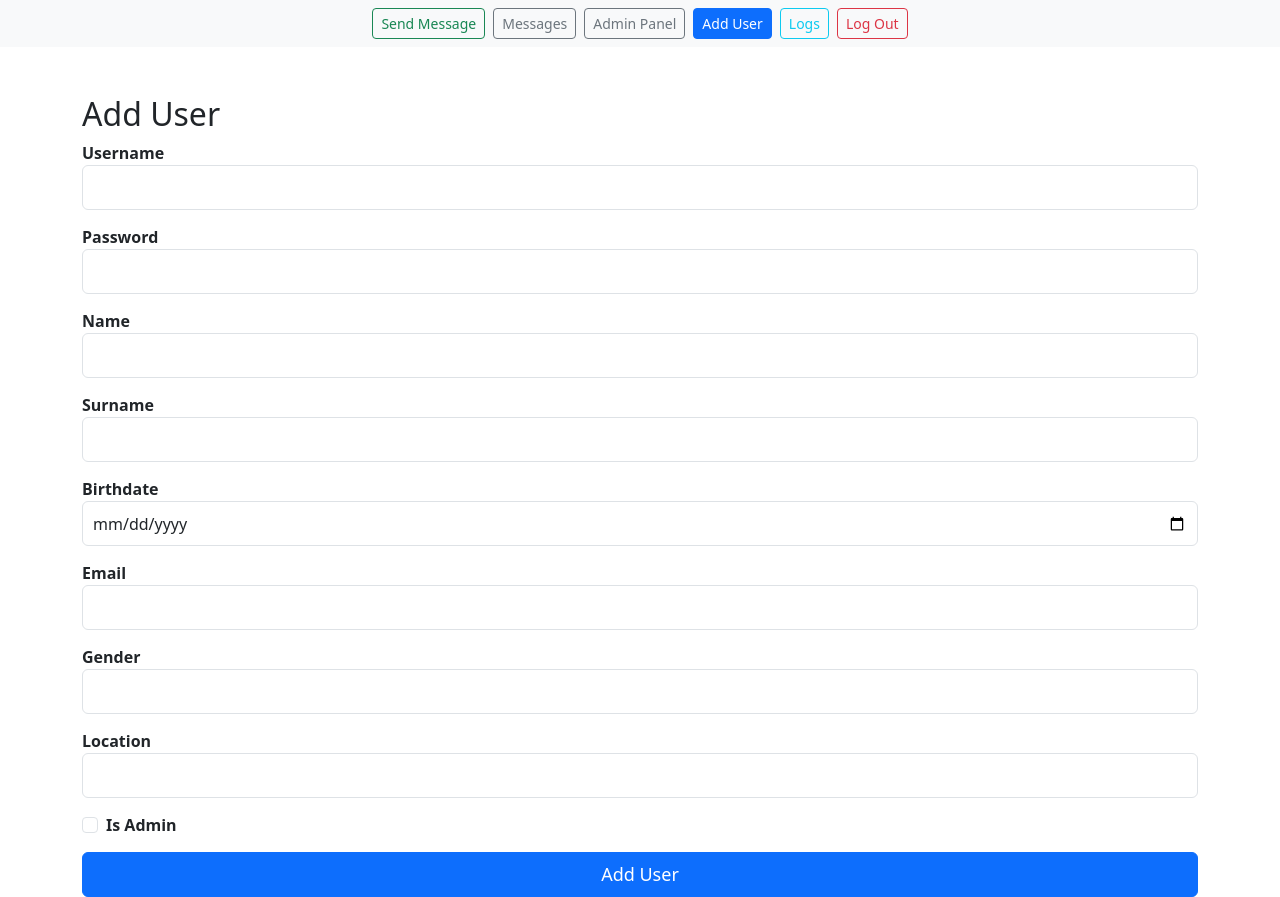
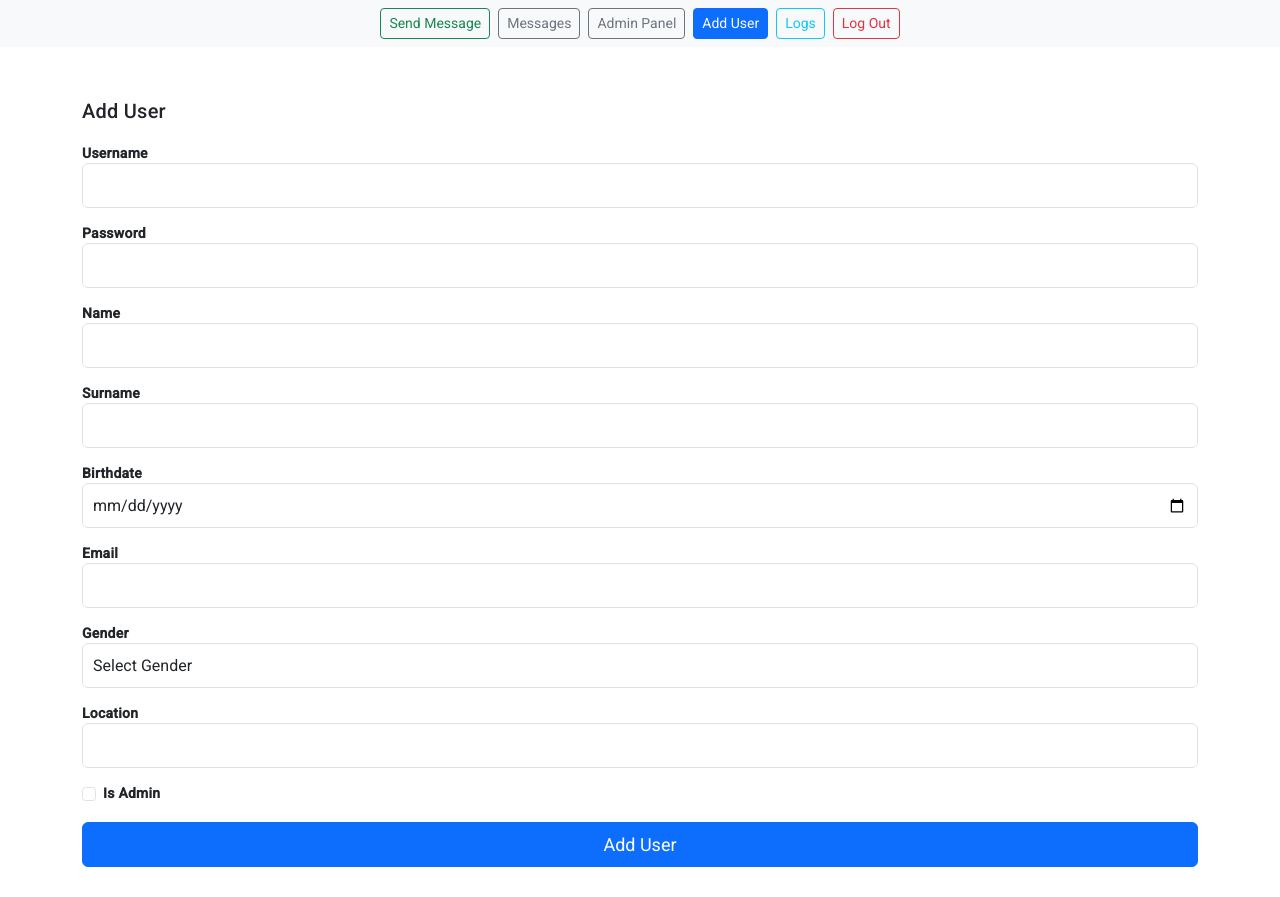
Before and after one commit to merichoglu/Assignment3, an Angular app: page /add-user in a window 1280 px wide. After the commit the page ends 867 px from the top, so only its background shows below. Built offline with nearby package versions, Linux system fonts and the light colour scheme; sample sign-in values are in the browser's storage.

Commit message:
update userlist

```diff
--- a/angular.json
+++ b/angular.json
@@ -30,6 +30,7 @@
               "src/assets"
             ],
             "styles": [
+              "@angular/material/prebuilt-themes/indigo-pink.css",
               "node_modules/bootstrap/dist/css/bootstrap.min.css",
               "src/styles.scss"
             ],
@@ -94,6 +95,7 @@
               "src/assets"
             ],
             "styles": [
+              "@angular/material/prebuilt-themes/indigo-pink.css",
               "src/styles.scss"
             ],
             "scripts": []
--- a/package.json
+++ b/package.json
@@ -11,10 +11,12 @@
   "private": true,
   "dependencies": {
     "@angular/animations": "^17.3.11",
+    "@angular/cdk": "^17.3.10",
     "@angular/common": "^17.3.11",
     "@angular/compiler": "^17.3.11",
     "@angular/core": "^17.3.11",
     "@angular/forms": "^17.3.11",
+    "@angular/material": "^17.3.10",
     "@angular/platform-browser": "^17.3.11",
     "@angular/platform-browser-dynamic": "^17.3.11",
     "@angular/router": "^17.3.11",
--- a/src/app/app.module.ts
+++ b/src/app/app.module.ts
@@ -4,7 +4,7 @@
 import {AppComponent} from './app.component';
 import {HttpClientModule} from '@angular/common/http';
 import {FormsModule, ReactiveFormsModule} from '@angular/forms';
-
+import {MatSnackBarModule} from "@angular/material/snack-bar";
 // components
 import {LoginComponent} from './components/login/login.component';
 import {AdminPanelComponent} from './components/admin-panel/admin-panel.component';
@@ -13,6 +13,7 @@
 import {MessageBoxComponent} from './components/message-box/message-box.component';
 import {NgbTypeahead} from "@ng-bootstrap/ng-bootstrap";
 import {AccessLogsComponent} from "./components/access-logs/access-logs.component";
+import {provideAnimationsAsync} from '@angular/platform-browser/animations/async';
 
 @NgModule({
   declarations: [
@@ -30,9 +31,12 @@
     HttpClientModule,
     FormsModule,
     ReactiveFormsModule,
-    NgbTypeahead
+    NgbTypeahead,
+    MatSnackBarModule
   ],
-  providers: [],
+  providers: [
+    provideAnimationsAsync()
+  ],
   bootstrap: [AppComponent]
 })
 export class AppModule { }
--- a/src/app/components/user-form/user-form.component.html
+++ b/src/app/components/user-form/user-form.component.html
@@ -49,6 +49,7 @@
     <div class="form-group">
       <label for="gender">Gender</label>
       <select class="form-control" formControlName="gender" id="gender">
+        <option value="">Select Gender</option>
         <option value="Male">Male</option>
         <option value="Female">Female</option>
       </select>
--- a/src/app/components/user-form/user-form.component.ts
+++ b/src/app/components/user-form/user-form.component.ts
@@ -3,6 +3,7 @@
 import {ActivatedRoute, Router} from '@angular/router';
 import {ApiService} from '../../service/api.service';
 import {User} from '../../model/user';
+import {MatSnackBar} from "@angular/material/snack-bar";
 
 @Component({
   selector: 'app-user-form',
@@ -19,7 +20,8 @@
     private fb: FormBuilder,
     private apiService: ApiService,
     private router: Router,
-    private route: ActivatedRoute
+    private route: ActivatedRoute,
+    private snackBar: MatSnackBar
   ) {}
 
   ngOnInit(): void {
@@ -49,6 +51,7 @@
 
   onSubmit() {
     if (this.userForm.invalid) {
+      this.userForm.markAllAsTouched();
       return;
     }
 
@@ -56,7 +59,10 @@
       if (window.confirm('Are you sure you want to update this user?')) {
         const user: User = this.userForm.getRawValue();
         this.apiService.updateUser(this.username, user).subscribe(
-          () => this.router.navigate(['/admin']),
+          () => {
+            this.snackBar.open('User updated successfully', 'Close', { duration: 3000 });
+            this.router.navigate(['/admin']);
+          },
           error => {
             console.error('Error updating user', error);
             if (error.status === 409) {
@@ -68,7 +74,10 @@
     } else {
       const user: User = this.userForm.getRawValue();
       this.apiService.addUser(user).subscribe(
-        () => this.router.navigate(['/admin']),
+        () => {
+          this.snackBar.open('User added successfully', 'Close', { duration: 3000 });
+          this.router.navigate(['/admin']);
+        },
         error => {
           console.error('Error adding user', error);
           if (error.status === 409) {
--- a/src/index.html
+++ b/src/index.html
@@ -6,8 +6,10 @@
   <base href="/">
   <meta name="viewport" content="width=device-width, initial-scale=1">
   <link rel="icon" type="image/x-icon" href="favicon.ico">
+  <link href="https://fonts.googleapis.com/css2?family=Roboto:wght@300;400;500&display=swap" rel="stylesheet">
+  <link href="https://fonts.googleapis.com/icon?family=Material+Icons" rel="stylesheet">
 </head>
-<body>
+<body class="mat-typography">
   <app-root></app-root>
 </body>
 </html>
--- a/src/styles.scss
+++ b/src/styles.scss
@@ -1 +1,4 @@
 /* You can add global styles to this file, and also import other style files */
+
+html, body { height: 100%; }
+body { margin: 0; font-family: Roboto, "Helvetica Neue", sans-serif; }
```
Also changed, not shown: 1 other file (tests, documents, lock files or other folders).
